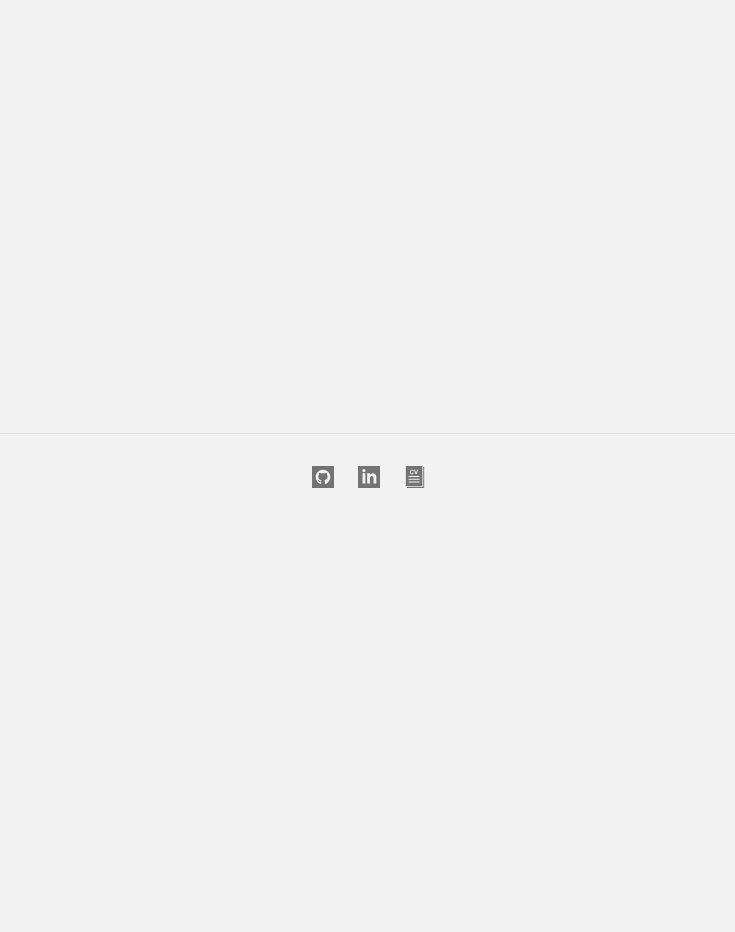
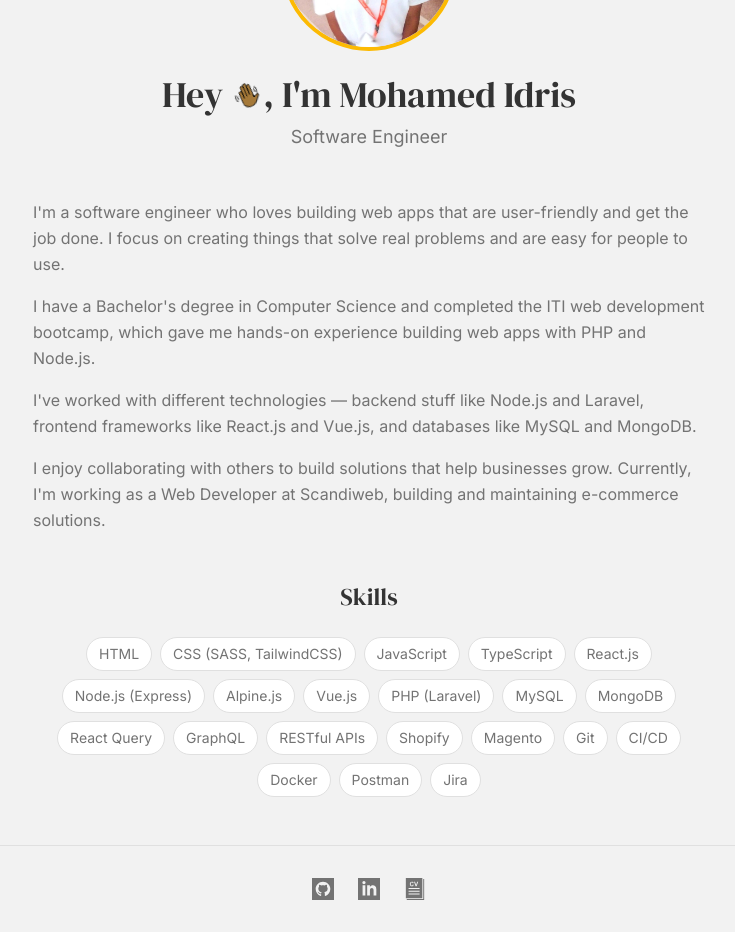
Before and after one commit to edriso/portfolio, a React (Vite) app: page / in a window 1280 px wide. Shown: the part 280-1212 px from the top of the page, without its empty margins (271-1006 px from the left). Before the commit the page ends 800 px from the top, so only its background shows below. Built offline with nearby package versions, Linux system fonts and the light colour scheme.

Commit message:
feat: add about page with hero and skills

```diff
--- a/src/pages/About.jsx
+++ b/src/pages/About.jsx
@@ -1,5 +1,91 @@
+import profilePicture from '../assets/profile-picture.jpg';
+import waveSvg from '../assets/wave.svg';
+
+const skills = [
+  'HTML',
+  'CSS (SASS, TailwindCSS)',
+  'JavaScript',
+  'TypeScript',
+  'React.js',
+  'Node.js (Express)',
+  'Alpine.js',
+  'Vue.js',
+  'PHP (Laravel)',
+  'MySQL',
+  'MongoDB',
+  'React Query',
+  'GraphQL',
+  'RESTful APIs',
+  'Shopify',
+  'Magento',
+  'Git',
+  'CI/CD',
+  'Docker',
+  'Postman',
+  'Jira',
+];
+
 function About() {
-  return <h1 className="font-display text-3xl">About</h1>;
+  return (
+    <section className="flex flex-col items-center">
+      {/* Hero */}
+      <div className="flex flex-col items-center text-center mb-12">
+        <div className="w-36 h-36 md:w-44 md:h-44 rounded-full border-4 border-(--color-active) overflow-hidden mb-6">
+          <img
+            src={profilePicture}
+            alt="Mohamed Idris"
+            className="w-full h-full object-cover"
+          />
+        </div>
+
+        <h1 className="font-display text-3xl md:text-4xl mb-2">
+          Hey{' '}
+          <img src={waveSvg} alt="wave" className="inline-block w-8 h-8 wave" />
+          , I&apos;m Mohamed Idris
+        </h1>
+        <p className="text-(--color-font-light) text-lg">Software Engineer</p>
+      </div>
+
+      {/* Bio */}
+      <div className="max-w-2xl space-y-4 text-(--color-font-light) leading-relaxed mb-12">
+        <p>
+          I&apos;m a software engineer who loves building web apps that are
+          user-friendly and get the job done. I focus on creating things that
+          solve real problems and are easy for people to use.
+        </p>
+        <p>
+          I have a Bachelor&apos;s degree in Computer Science and completed the
+          ITI web development bootcamp, which gave me hands-on experience
+          building web apps with PHP and Node.js.
+        </p>
+        <p>
+          I&apos;ve worked with different technologies — backend stuff like
+          Node.js and Laravel, frontend frameworks like React.js and Vue.js, and
+          databases like MySQL and MongoDB.
+        </p>
+        <p>
+          I enjoy collaborating with others to build solutions that help
+          businesses grow. Currently, I&apos;m working as a Web Developer at
+          Scandiweb, building and maintaining e-commerce solutions.
+        </p>
+      </div>
+
+      {/* Skills */}
+      <div className="w-full max-w-2xl">
+        <h2 className="font-display text-2xl mb-6 text-center">Skills</h2>
+        <div className="flex flex-wrap justify-center gap-2">
+          {skills.map((skill) => (
+            <span
+              key={skill}
+              className="px-3 py-1.5 text-sm rounded-full bg-(--color-bg-card) border border-(--color-border) text-(--color-font-light) transition-colors hover:border-(--color-active) hover:text-(--color-active)"
+            >
+              {skill}
+            </span>
+          ))}
+        </div>
+      </div>
+    </section>
+  );
 }
 
 export default About;
```
